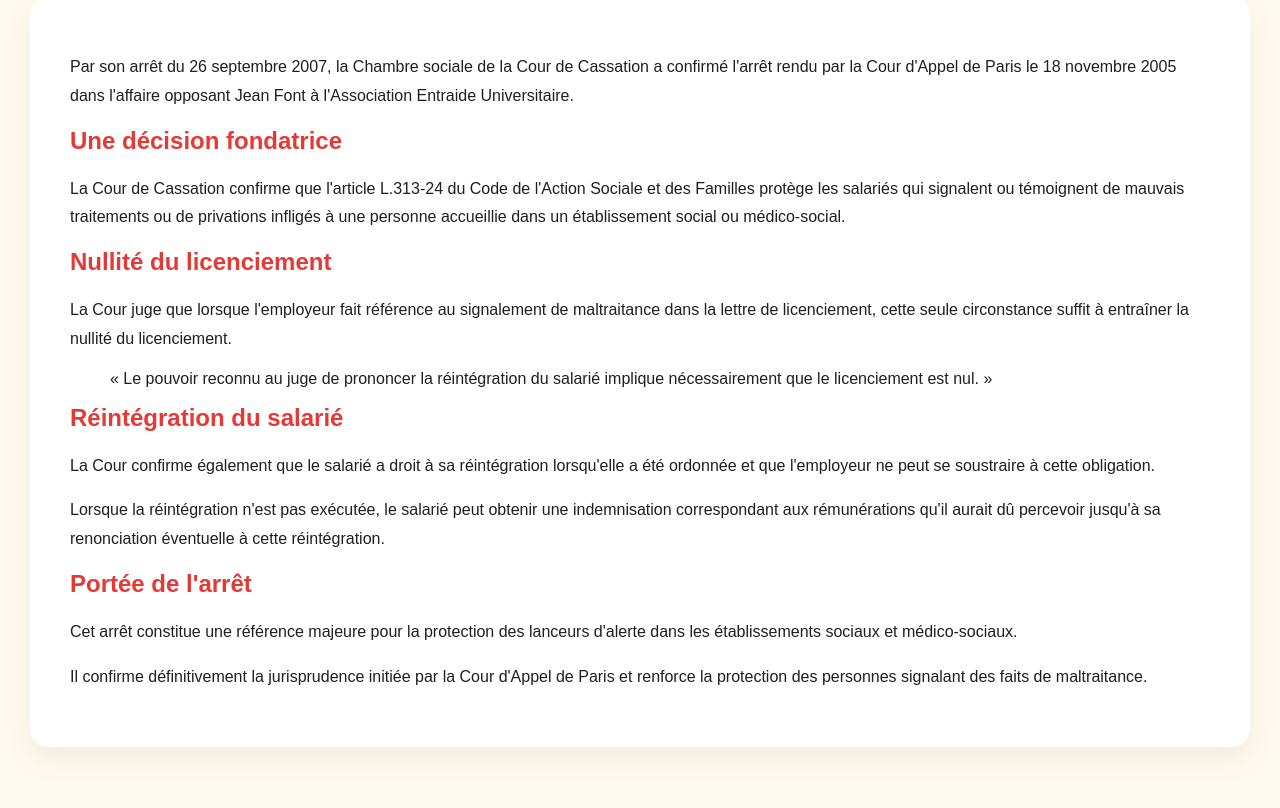
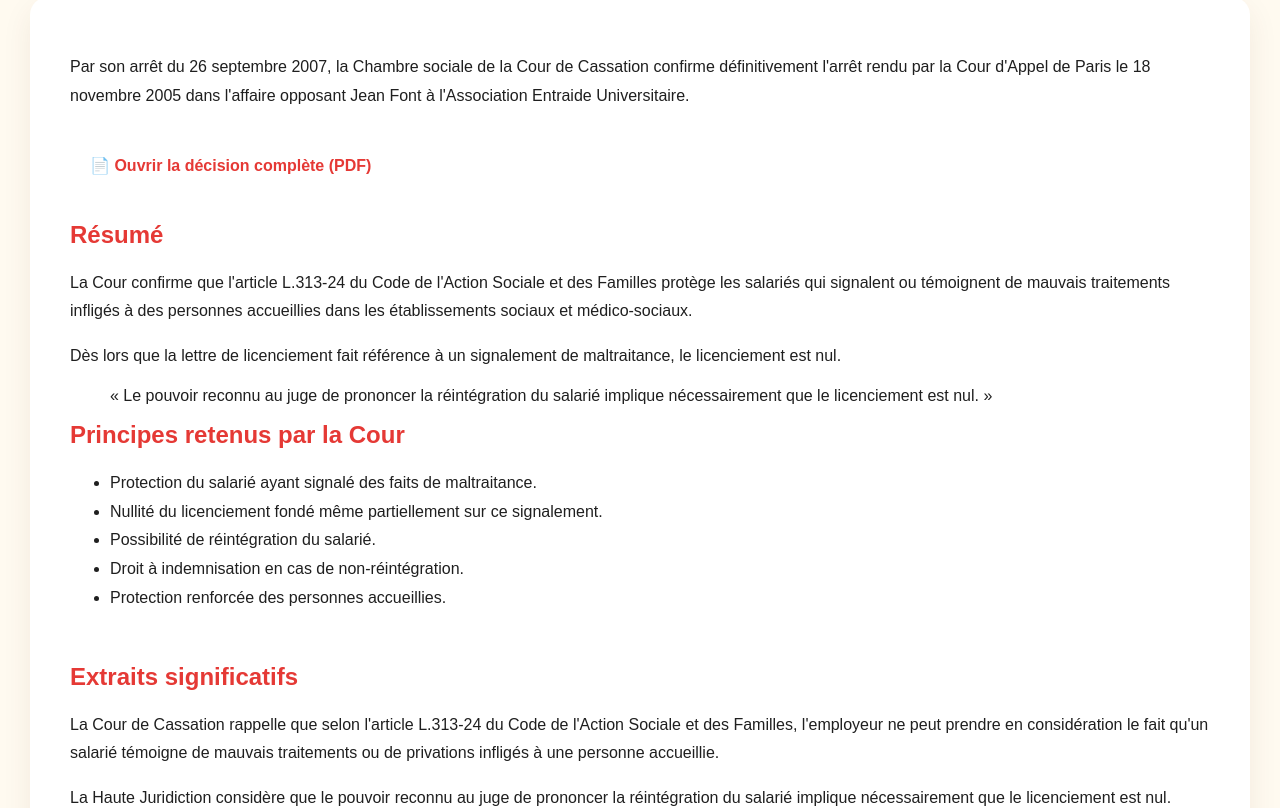
Before and after one commit to DanielCoutellec/odyssees-citoyennes, a Next.js app: page /maltraitance/cour-cassation in a window 1280 px wide. Shown: the part 460-1268 px from the top of the page. Built offline with nearby package versions, Linux system fonts and the light colour scheme.

Commit message:
Add PDF link to Cour de Cassation page

```diff
--- a/app/maltraitance/cour-cassation/page.tsx
+++ b/app/maltraitance/cour-cassation/page.tsx
@@ -9,63 +9,89 @@
         <div className="article">
           <p>
             Par son arrêt du 26 septembre 2007, la Chambre sociale de la
-            Cour de Cassation a confirmé l'arrêt rendu par la Cour d'Appel
-            de Paris le 18 novembre 2005 dans l'affaire opposant
+            Cour de Cassation confirme définitivement l'arrêt rendu par la
+            Cour d'Appel de Paris le 18 novembre 2005 dans l'affaire opposant
             Jean Font à l'Association Entraide Universitaire.
           </p>
 
-          <h2>Une décision fondatrice</h2>
+          <div style={{ margin: "30px 0" }}>
+            <a
+              href="/documents/cour-cassation-2007.pdf"
+              target="_blank"
+              rel="noopener noreferrer"
+              className="btn btn-light"
+            >
+              📄 Ouvrir la décision complète (PDF)
+            </a>
+
+            <a
+              href="#texte-integral"
+              className="btn btn-outline"
+              style={{ marginLeft: "12px" }}
+            >
+              Lire les extraits
+            </a>
+          </div>
+
+          <h2>Résumé</h2>
 
           <p>
-            La Cour de Cassation confirme que l'article L.313-24 du
-            Code de l'Action Sociale et des Familles protège les salariés
-            qui signalent ou témoignent de mauvais traitements ou de
-            privations infligés à une personne accueillie dans un
-            établissement social ou médico-social.
+            La Cour confirme que l'article L.313-24 du Code de l'Action
+            Sociale et des Familles protège les salariés qui signalent ou
+            témoignent de mauvais traitements infligés à des personnes
+            accueillies dans les établissements sociaux et médico-sociaux.
           </p>
 
-          <h2>Nullité du licenciement</h2>
-
           <p>
-            La Cour juge que lorsque l'employeur fait référence au
-            signalement de maltraitance dans la lettre de licenciement,
-            cette seule circonstance suffit à entraîner la nullité du
-            licenciement.
+            Dès lors que la lettre de licenciement fait référence à un
+            signalement de maltraitance, le licenciement est nul.
           </p>
 
           <blockquote>
-            « Le pouvoir reconnu au juge de prononcer la réintégration
-            du salarié implique nécessairement que le licenciement est nul. »
+            « Le pouvoir reconnu au juge de prononcer la réintégration du
+            salarié implique nécessairement que le licenciement est nul. »
           </blockquote>
 
-          <h2>Réintégration du salarié</h2>
+          <h2>Principes retenus par la Cour</h2>
 
-          <p>
-            La Cour confirme également que le salarié a droit à sa
-            réintégration lorsqu'elle a été ordonnée et que l'employeur
-            ne peut se soustraire à cette obligation.
-          </p>
+          <ul>
+            <li>Protection du salarié ayant signalé des faits de maltraitance.</li>
+            <li>Nullité du licenciement fondé même partiellement sur ce signalement.</li>
+            <li>Possibilité de réintégration du salarié.</li>
+            <li>Droit à indemnisation en cas de non-réintégration.</li>
+            <li>Protection renforcée des personnes accueillies.</li>
+          </ul>
 
-          <p>
-            Lorsque la réintégration n'est pas exécutée, le salarié peut
-            obtenir une indemnisation correspondant aux rémunérations
-            qu'il aurait dû percevoir jusqu'à sa renonciation éventuelle
-            à cette réintégration.
-          </p>
+          <section id="texte-integral" style={{ marginTop: "50px" }}>
+            <h2>Extraits significatifs</h2>
 
-          <h2>Portée de l'arrêt</h2>
+            <p>
+              La Cour de Cassation rappelle que selon l'article L.313-24 du
+              Code de l'Action Sociale et des Familles, l'employeur ne peut
+              prendre en considération le fait qu'un salarié témoigne de
+              mauvais traitements ou de privations infligés à une personne
+              accueillie.
+            </p>
 
-          <p>
-            Cet arrêt constitue une référence majeure pour la protection
-            des lanceurs d'alerte dans les établissements sociaux et
-            médico-sociaux.
-          </p>
+            <p>
+              La Haute Juridiction considère que le pouvoir reconnu au juge de
+              prononcer la réintégration du salarié implique nécessairement que
+              le licenciement est nul.
+            </p>
 
-          <p>
-            Il confirme définitivement la jurisprudence initiée par la
-            Cour d'Appel de Paris et renforce la protection des personnes
-            signalant des faits de maltraitance.
-          </p>
+            <p>
+              Ayant constaté que la lettre de licenciement reprochait au salarié
+              d'avoir dénoncé des actes de maltraitance, la Cour d'Appel avait
+              exactement déduit que le licenciement était nul sans avoir à
+              examiner les autres griefs invoqués.
+            </p>
+
+            <p>
+              En conséquence, la Cour de Cassation rejette le pourvoi formé par
+              l'Association Entraide Universitaire et confirme intégralement la
+              solution retenue par la Cour d'Appel.
+            </p>
+          </section>
         </div>
       </div>
     </main>
```
Also changed, not shown: 1 other file (tests, documents, lock files or other folders).
